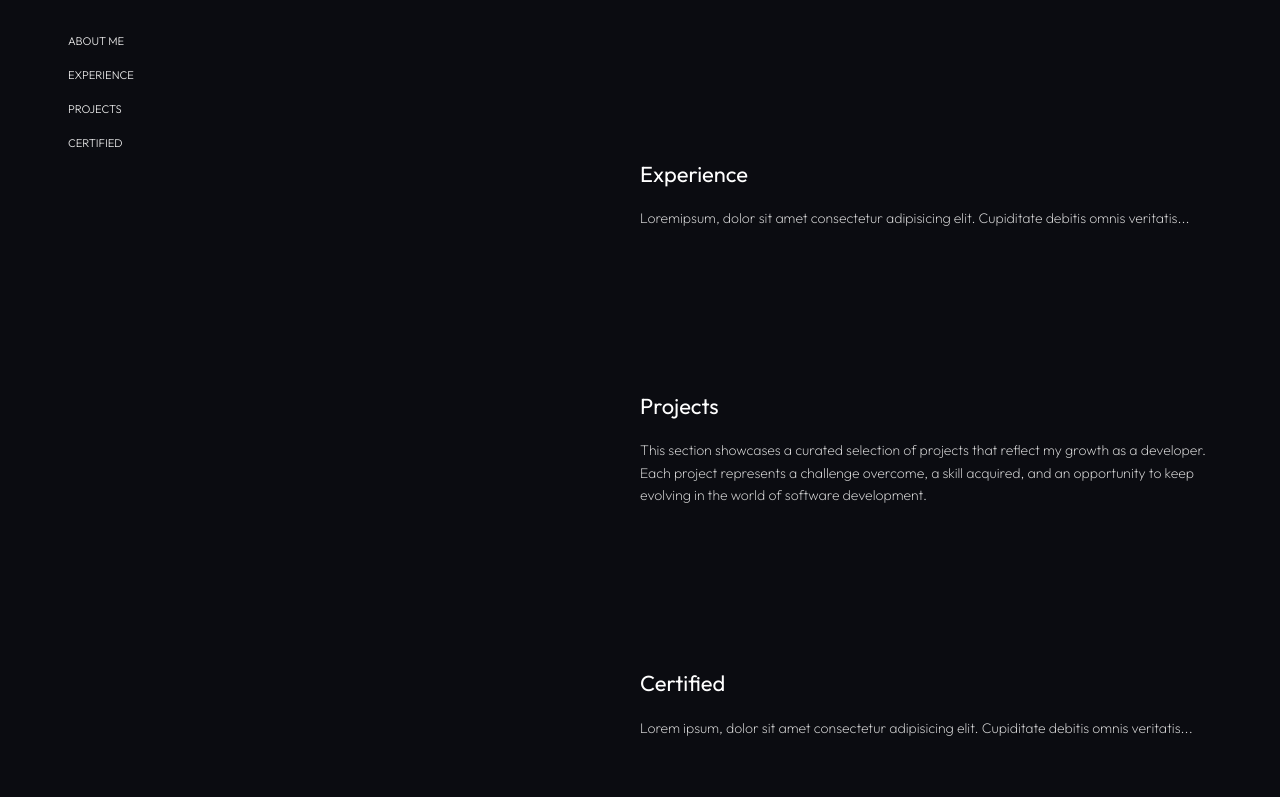
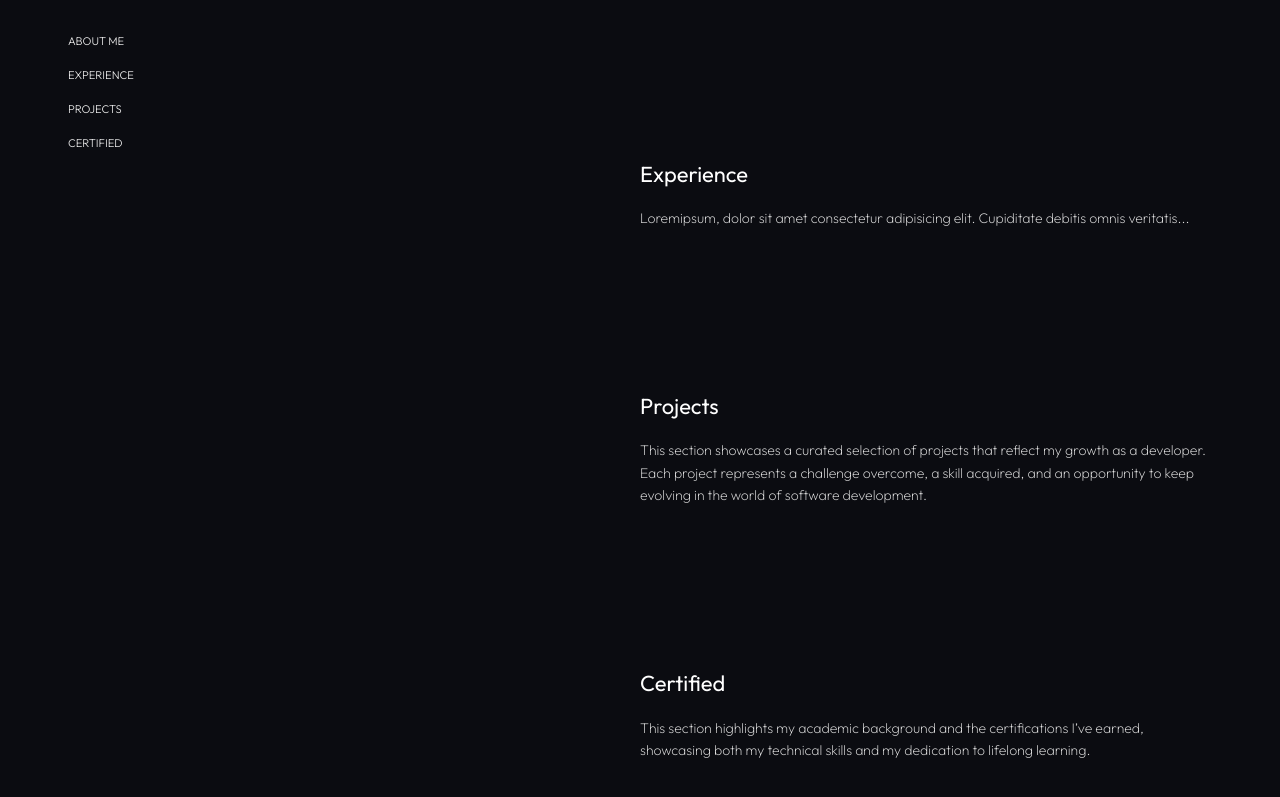
Before and after one commit to CarlosVergaraDev/my-portfolio, a plain HTML site: page index.html in a window 1280 px wide. Shown: the part 306-1103 px from the top of the page. Drawn offline with Linux system fonts and the light colour scheme; a web font is replaced by a local one.

Commit message:
Update: Structure and refine education section

```diff
--- a/index.html
+++ b/index.html
@@ -73,7 +73,7 @@
 
             <section id="certified">
                 <h3>Certified</h3>
-                <p>Lorem ipsum, dolor sit amet consectetur adipisicing elit. Cupiditate debitis omnis veritatis...</p>
+                <p>This section highlights my academic background and the certifications I’ve earned, showcasing both my technical skills and my dedication to lifelong learning.</p>
             </section>
 
         </main>
```
